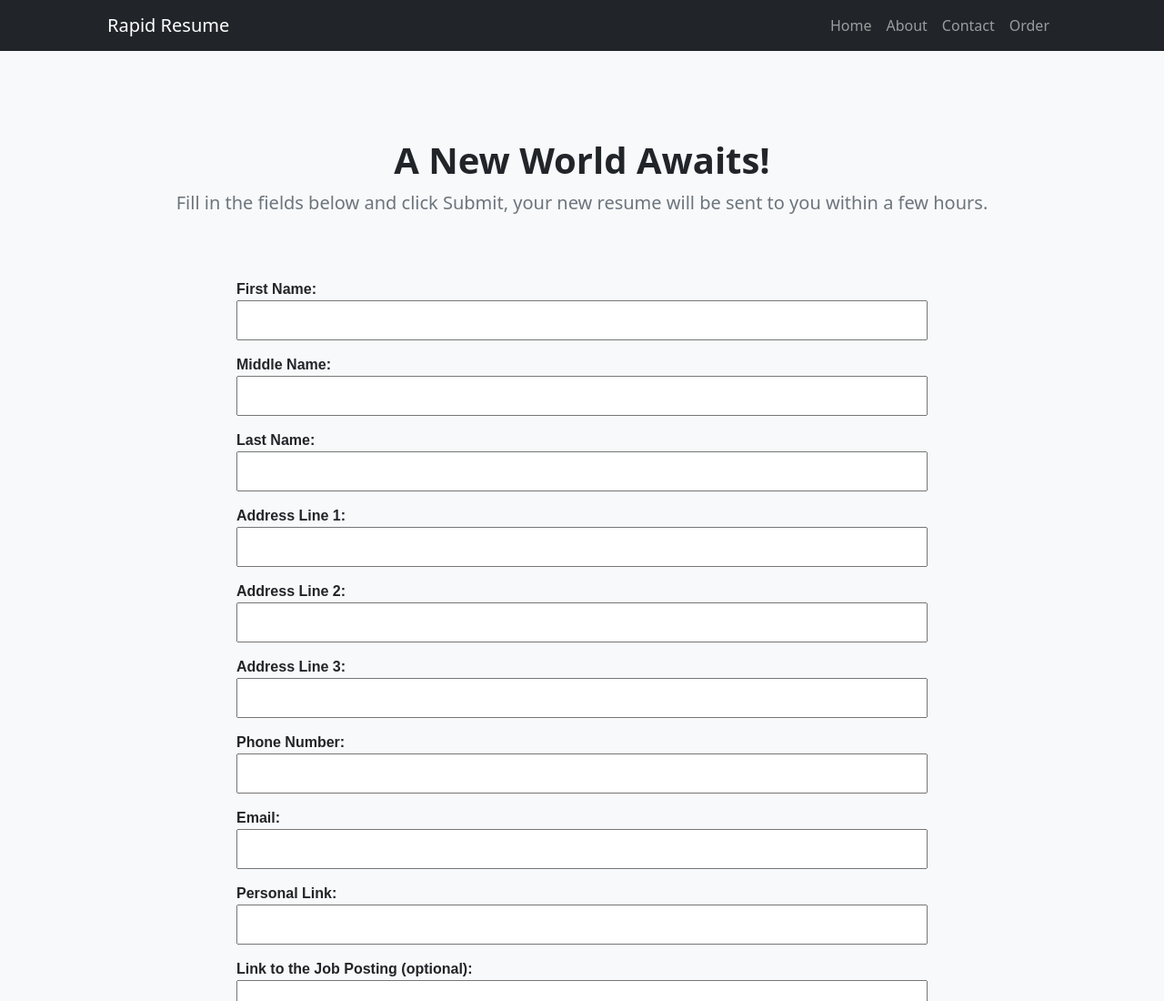
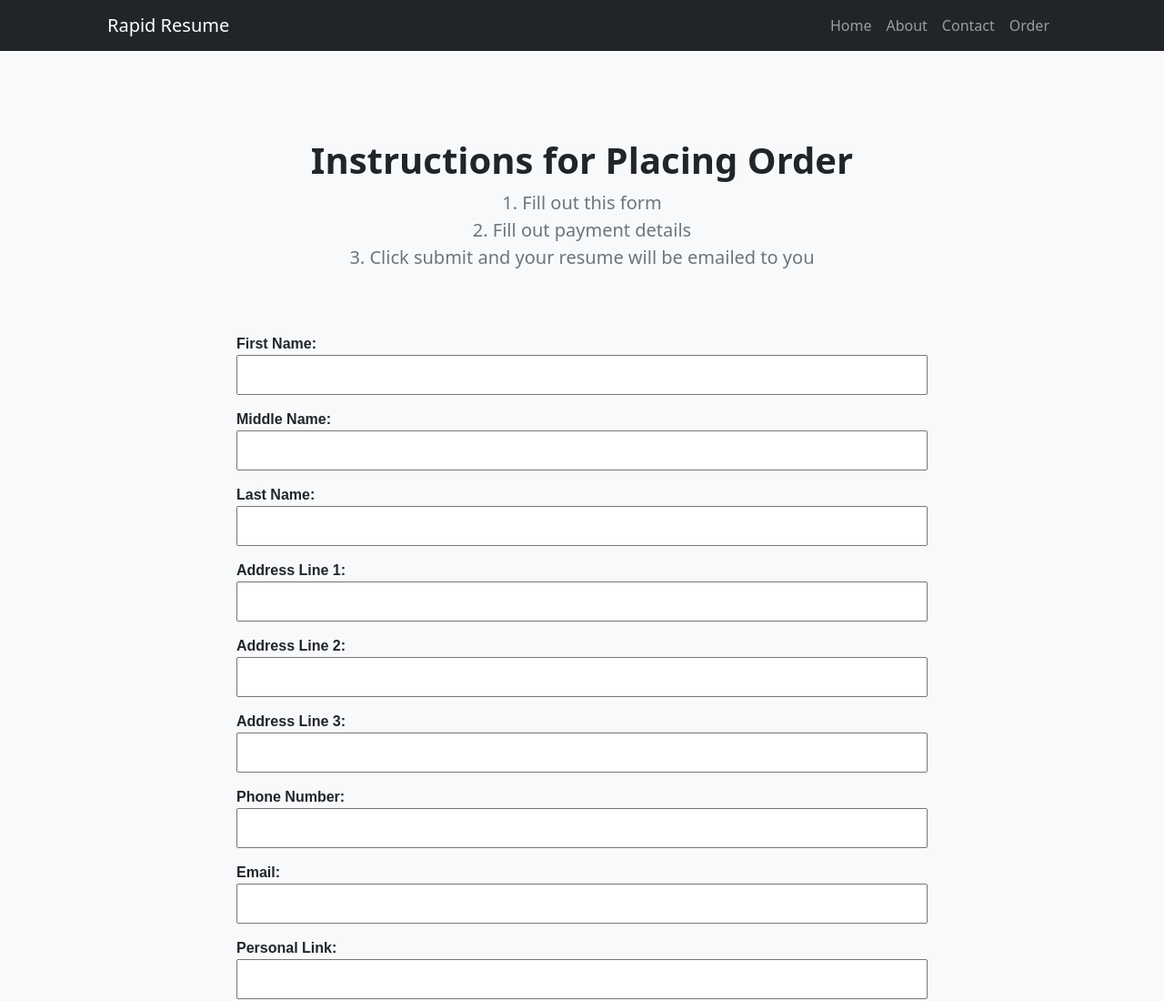
Before and after one commit to rapidresume/rapidresume.github.io, a website: page order.html in a window 1280 px wide. Shown: the top 1100 px of the page at 91% size. Drawn offline with nearby package versions, Linux system fonts and the light colour scheme.

Commit message:
Update order.html

```diff
--- a/order.html
+++ b/order.html
@@ -39,8 +39,8 @@
         <section class="bg-light py-5">
             <div class="container px-5 my-5">
                 <div class="text-center mb-5">
-                    <h1 class="fw-bolder">A New World Awaits!</h1>
-                    <p class="lead fw-normal text-muted mb-0">Fill in the fields below and click Submit, your new resume will be sent to you within a few hours.</p>
+                    <h1 class="fw-bolder">Instructions for Placing Order</h1>
+                    <p class="lead fw-normal text-muted mb-0">1. Fill out this form<br>2. Fill out payment details<br>3. Click submit and your resume will be emailed to you</p>
                 </div>
                 <div class="row gx-5 justify-content-center">
 
```
